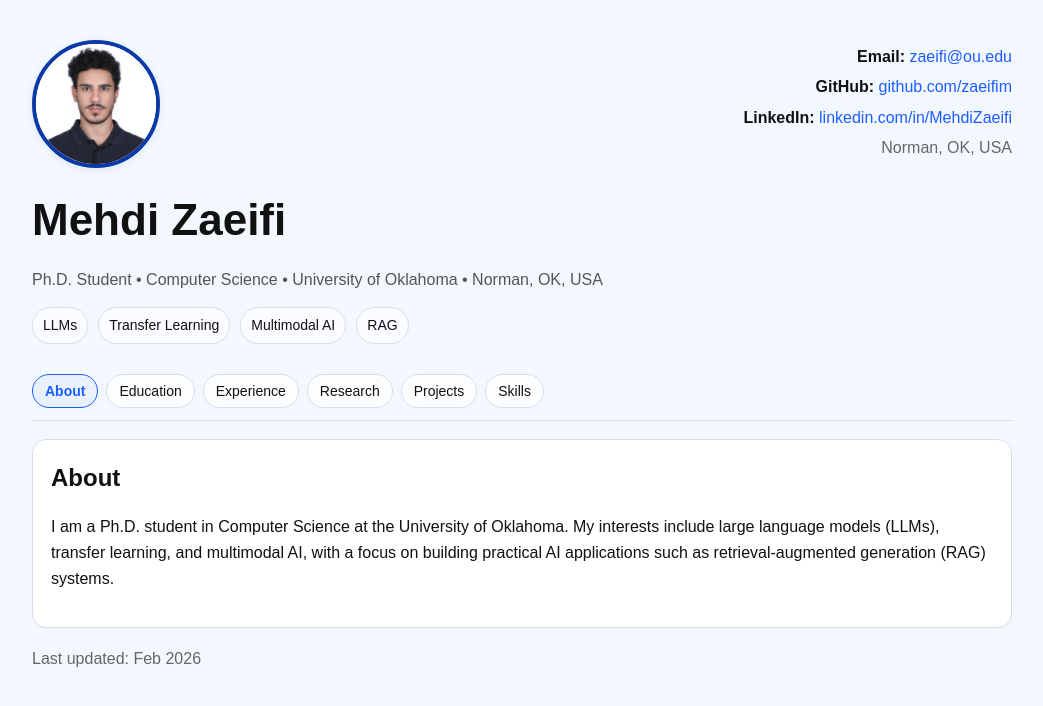
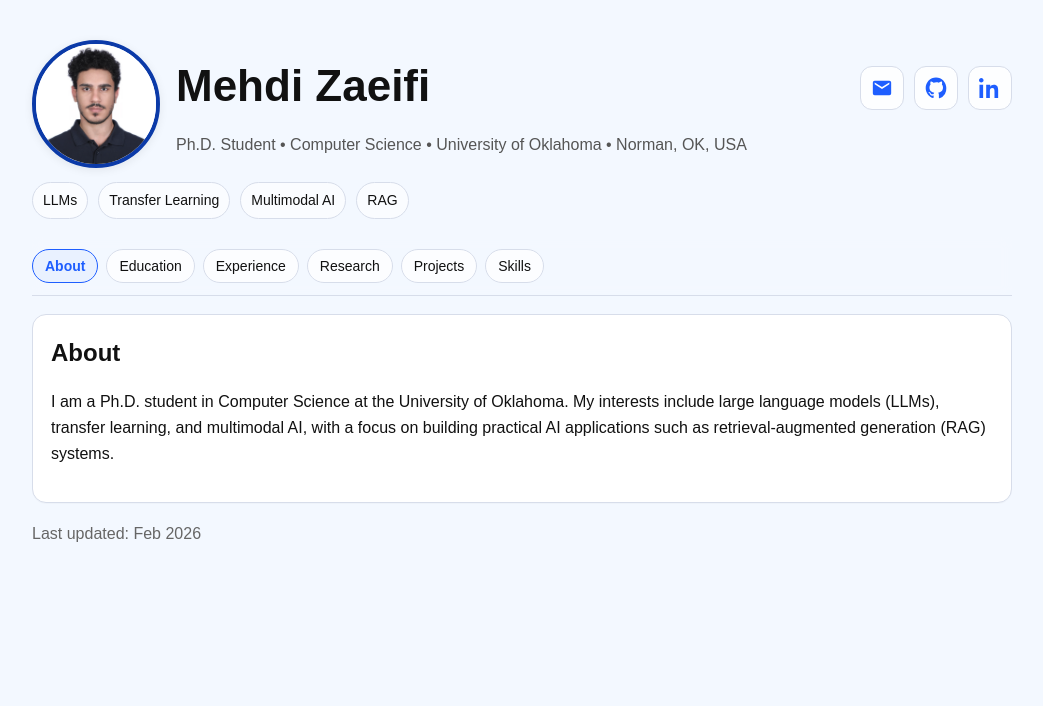
Before and after one commit to zaeifim/zaeifim.github.io, a plain HTML site: page index.html in a window 1280 px wide. Shown: the whole page, without its empty margins (118-1161 px from the left). Drawn offline with Linux system fonts and the light colour scheme.

Commit message:
Update index.html

```diff
--- a/index.html
+++ b/index.html
@@ -16,7 +16,7 @@
       --card: #fff;
     }
 
-    body {
+    body{
       font-family: Arial, sans-serif;
       max-width: 980px;
       margin: 40px auto;
@@ -26,52 +26,85 @@
       color: var(--text);
     }
 
-    h1 { margin: 0; font-size: 44px; }
-    h2 { margin: 0 0 10px 0; }
-    .sub { color: #555; margin-top: 10px; font-size: 16px; }
+    h1{ margin: 0; font-size: 44px; }
+    h2{ margin: 0 0 10px 0; }
+    .sub{ color: #555; margin-top: 10px; font-size: 16px; }
 
-    .topbar {
+    .topbar{
       display: flex;
-      justify-content: flex-start;   /* we'll push contact using margin-left:auto */
+      justify-content: flex-start;
       align-items: flex-start;
       gap: 18px;
-      flex-wrap: nowrap;             /* keep right block on the same row */
+      flex-wrap: nowrap;
       width: 100%;
     }
 
-    /* Left block */
-    .header-left { min-width: 280px; }
+    .header-left{ min-width: 280px; }
 
-    .name-row { display: flex; align-items: center; gap: 16px; flex-wrap: wrap; }
+    .name-row{ display: flex; align-items: center; gap: 16px; flex-wrap: wrap; }
 
-    .profile-pic {
+    .profile-pic{
       width: 120px;
       height: 120px;
       border-radius: 50%;
       object-fit: cover;
       display: block;
-      background: #ffffff;
+      background: #fff;
       border: 4px solid var(--blue-dark);
       box-shadow: 0 2px 10px rgba(0,0,0,0.08);
     }
 
-    /* RIGHT block (force it to the right) */
-    .contact {
-      margin-left: auto;             /* key: pushes it to far right */
+    /* CONTACT (right) */
+    .contact{
+      margin-left: auto;
       text-align: right;
-      min-width: 260px;
+      min-width: 220px;
       flex: 0 0 auto;
-    }
-    .contact div { margin: 4px 0; }
-
-    /* On small screens, stack nicely */
-    @media (max-width: 820px) {
-      .topbar { flex-wrap: wrap; }
-      .contact { margin-left: 0; text-align: left; }
+      padding-top: 18px; /* a little bit lower */
     }
 
-    .row { display: flex; gap: 10px; flex-wrap: wrap; margin-top: 14px; }
-    .pill {
+    /* Icon row */
+    .icon-row{
+      display: flex;
+      justify-content: flex-end;
+      gap: 10px;
+      margin-top: 8px;
+    }
+
+    .icon-link{
+      width: 42px;
+      height: 42px;
+      border-radius: 12px;
+      border: 1px solid var(--border);
+      background: rgba(255,255,255,0.85);
+      display: inline-flex;
+      align-items: center;
+      justify-content: center;
+      transition: 0.15s ease;
+    }
+
+    .icon-link:hover{
+      border-color: var(--blue);
+      background: var(--blue-soft);
+      transform: translateY(-1px);
+    }
+
+    .icon{
+      width: 22px;
+      height: 22px;
+      display: block;
+      fill: var(--blue);
+    }
+
+    /* On smaller screens, stack */
+    @media (max-width: 820px){
+      .topbar{ flex-wrap: wrap; }
+      .contact{ margin-left: 0; text-align: left; padding-top: 0; }
+      .icon-row{ justify-content: flex-start; }
+    }
+
+    .row{ display: flex; gap: 10px; flex-wrap: wrap; margin-top: 14px; }
+    .pill{
       border: 1px solid var(--border);
       background: rgba(255,255,255,0.65);
       padding: 6px 10px;
@@ -79,7 +112,7 @@
       font-size: 14px;
     }
 
-    .menu {
+    .menu{
       position: sticky;
       top: 0;
       background: rgba(243, 248, 255, 0.92);
@@ -90,9 +123,9 @@
       z-index: 10;
     }
 
-    .tabs { display: flex; flex-wrap: wrap; gap: 8px; }
+    .tabs{ display: flex; flex-wrap: wrap; gap: 8px; }
 
-    .tab-btn {
+    .tab-btn{
       border: 1px solid var(--border);
       background: rgba(255,255,255,0.75);
       padding: 8px 12px;
@@ -103,16 +136,16 @@
       transition: 0.15s ease;
     }
 
-    .tab-btn.active {
+    .tab-btn.active{
       border-color: var(--blue);
       color: var(--blue);
       background: var(--blue-soft);
       font-weight: 700;
     }
 
-    .tab-btn:hover { border-color: var(--blue); }
+    .tab-btn:hover{ border-color: var(--blue); }
 
-    .card {
+    .card{
       border: 1px solid var(--border);
       background: var(--card);
       border-radius: 14px;
@@ -121,20 +154,20 @@
       box-shadow: 0 1px 0 rgba(0,0,0,0.02);
     }
 
-    .muted { color: var(--muted); }
-    a { color: var(--blue); text-decoration: none; }
-    a:hover { text-decoration: underline; }
+    .muted{ color: var(--muted); }
+    a{ color: var(--blue); text-decoration: none; }
+    a:hover{ text-decoration: underline; }
 
-    ul { margin: 10px 0 0 18px; }
-    li { margin: 6px 0; }
+    ul{ margin: 10px 0 0 18px; }
+    li{ margin: 6px 0; }
 
-    .role { margin-top: 12px; }
-    .role-title { font-weight: 700; }
-    .role-meta { color: #444; }
-    .bullets { margin-top: 6px; }
+    .role{ margin-top: 12px; }
+    .role-title{ font-weight: 700; }
+    .role-meta{ color: #444; }
+    .bullets{ margin-top: 6px; }
 
-    .panel { display: none; }
-    .panel.active { display: block; }
+    .panel{ display: none; }
+    .panel.active{ display: block; }
   </style>
 </head>
 
@@ -157,11 +190,32 @@
       </div>
     </div>
 
-    <div class="contact">
-      <div><b>Email:</b> <a href="mailto:zaeifi@ou.edu">zaeifi@ou.edu</a></div>
-      <div><b>GitHub:</b> <a href="https://github.com/zaeifim">github.com/zaeifim</a></div>
-      <div><b>LinkedIn:</b> <a href="https://www.linkedin.com/in/MehdiZaeifi">linkedin.com/in/MehdiZaeifi</a></div>
-      <div class="muted">Norman, OK, USA</div>
+    <!-- Icons only (no visible links, no Norman line) -->
+    <div class="contact" aria-label="Contact links">
+      <div class="icon-row">
+        <!-- Email -->
+        <a class="icon-link" href="mailto:zaeifi@ou.edu" title="Email: zaeifi@ou.edu" aria-label="Email">
+          <svg class="icon" viewBox="0 0 24 24" aria-hidden="true">
+            <path d="M20 4H4a2 2 0 0 0-2 2v12a2 2 0 0 0 2 2h16a2 2 0 0 0 2-2V6a2 2 0 0 0-2-2zm0 4-8 5-8-5V6l8 5 8-5v2z"/>
+          </svg>
+        </a>
+
+        <!-- GitHub -->
+        <a class="icon-link" href="https://github.com/zaeifim" target="_blank" rel="noopener noreferrer"
+           title="GitHub: zaeifim" aria-label="GitHub">
+          <svg class="icon" viewBox="0 0 24 24" aria-hidden="true">
+            <path d="M12 .5C5.73.5.75 5.63.75 12c0 5.1 3.29 9.43 7.86 10.96.58.11.79-.26.79-.57v-2.1c-3.2.7-3.87-1.41-3.87-1.41-.52-1.36-1.28-1.72-1.28-1.72-1.04-.73.08-.72.08-.72 1.15.08 1.75 1.2 1.75 1.2 1.02 1.78 2.67 1.27 3.32.97.1-.75.4-1.27.73-1.56-2.56-.3-5.26-1.3-5.26-5.8 0-1.28.45-2.33 1.19-3.15-.12-.3-.52-1.5.11-3.12 0 0 .97-.32 3.18 1.2a10.7 10.7 0 0 1 2.9-.4c.98 0 1.97.14 2.9.4 2.2-1.52 3.18-1.2 3.18-1.2.63 1.62.23 2.82.11 3.12.74.82 1.19 1.87 1.19 3.15 0 4.51-2.7 5.5-5.27 5.8.42.37.79 1.1.79 2.22v3.3c0 .31.21.68.8.57A11.27 11.27 0 0 0 23.25 12C23.25 5.63 18.27.5 12 .5z"/>
+          </svg>
+        </a>
+
+        <!-- LinkedIn -->
+        <a class="icon-link" href="https://www.linkedin.com/in/MehdiZaeifi" target="_blank" rel="noopener noreferrer"
+           title="LinkedIn: MehdiZaeifi" aria-label="LinkedIn">
+          <svg class="icon" viewBox="0 0 24 24" aria-hidden="true">
+            <path d="M4.98 3.5C4.98 4.88 3.87 6 2.5 6S0 4.88 0 3.5 1.12 1 2.5 1 4.98 2.12 4.98 3.5zM0.5 8.5H4.5V23H0.5V8.5zM8.5 8.5H12.3V10.5h.05c.53-.98 1.83-2.02 3.77-2.02 4.03 0 4.78 2.65 4.78 6.1V23h-4v-7.1c0-1.69-.03-3.86-2.35-3.86-2.35 0-2.71 1.84-2.71 3.74V23h-4V8.5z"/>
+          </svg>
+        </a>
+      </div>
     </div>
   </div>
 
@@ -274,7 +328,7 @@
     const buttons = document.querySelectorAll('.tab-btn');
     const panels = document.querySelectorAll('.panel');
 
-    function setActive(tabId) {
+    function setActive(tabId){
       panels.forEach(p => p.classList.toggle('active', p.id === tabId));
       buttons.forEach(b => {
         const isActive = b.dataset.tab === tabId;
@@ -287,7 +341,7 @@
 
     buttons.forEach(btn => btn.addEventListener('click', () => setActive(btn.dataset.tab)));
 
-    const initial = (location.hash || '#about').replace('#', '');
+    const initial = (location.hash || '#about').replace('#','');
     if (document.getElementById(initial)) setActive(initial);
   </script>
 </body>
```
